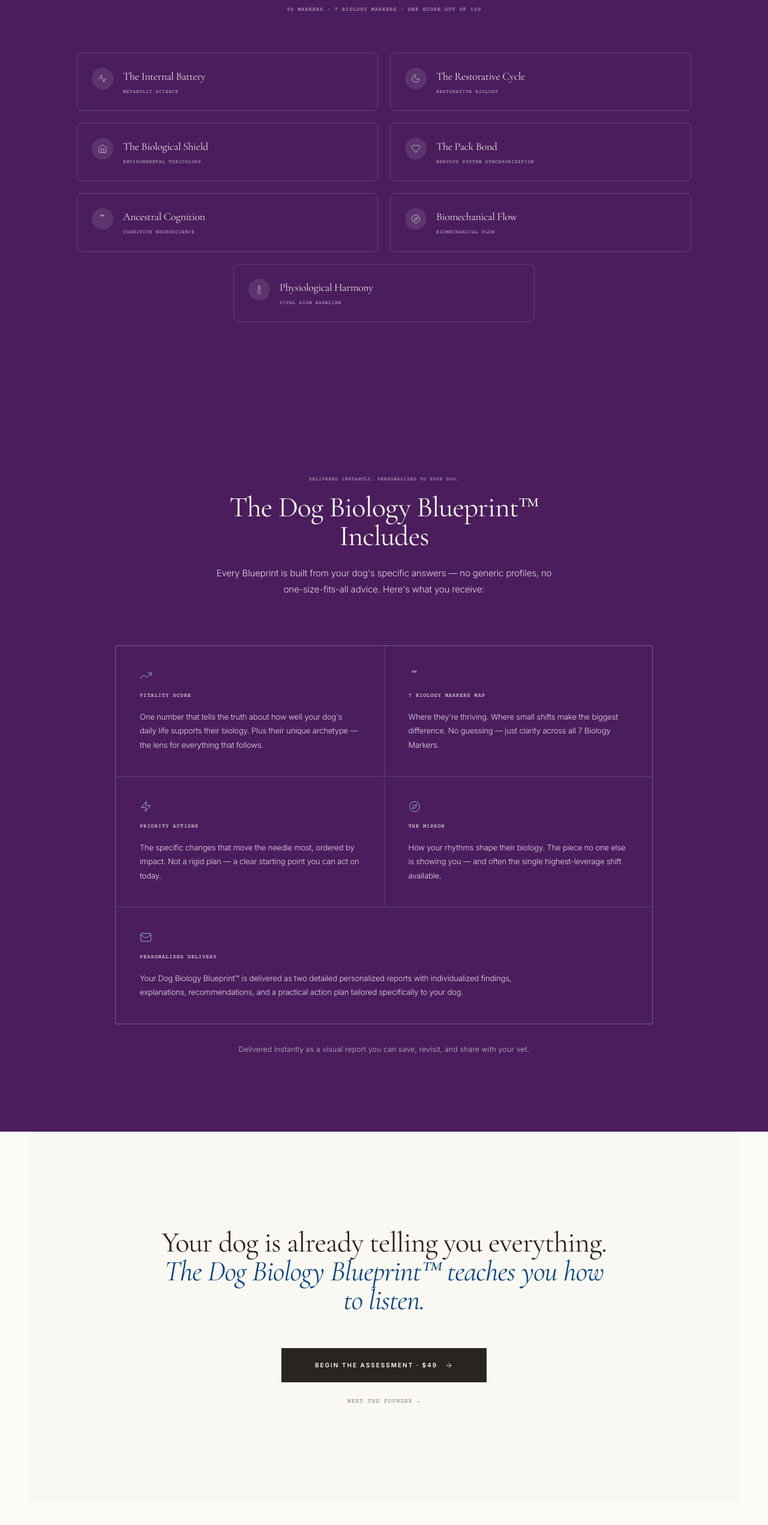
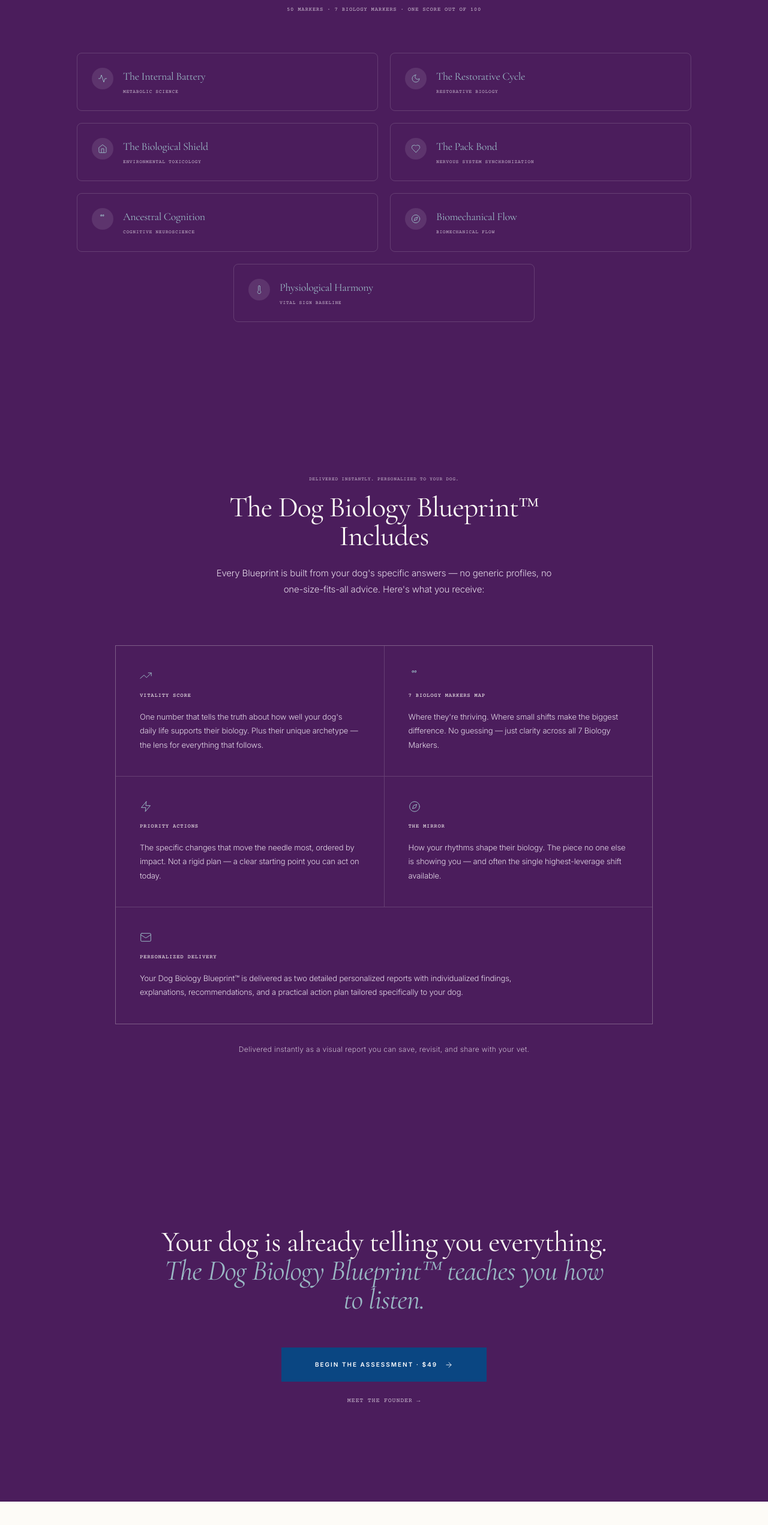
Before and after one commit to CassieAitken/the-paya-method, a React (Vite) app: page / in a window 1280 px wide. Shown: the part 1542-4085 px from the top of the page at 60% size. Built offline with nearby package versions, Linux system fonts and the light colour scheme.

Commit message:
Extend plum to Final CTA section; pillar titles/icons always blue accent

```diff
--- a/src/pages/Landing.tsx
+++ b/src/pages/Landing.tsx
@@ -127,12 +127,10 @@ export function Landing({ setStep, onSelectPillar, onShowFounderMessage }: Landi
                       <div className={`w-9 h-9 rounded-full flex items-center justify-center flex-shrink-0 transition-colors ${
                         isOpen ? 'bg-[#9AB8C4]/15' : 'bg-[#FDFBF7]/10'
                       }`}>
-                        <Icon size={16} strokeWidth={1.4} className={`transition-colors ${isOpen ? 'text-[#9AB8C4]' : 'text-[#C9B9CE]'}`} />
+                        <Icon size={16} strokeWidth={1.4} className="transition-colors text-[#9AB8C4]" />
                       </div>
                       <div className="flex-1 min-w-0">
-                        <h3 className={`font-serif text-base sm:text-lg tracking-tight transition-colors leading-tight ${
-                          isOpen ? 'text-[#FDFBF7]' : 'text-[#EDE6E9]'
-                        }`}>
+                        <h3 className="font-serif text-base sm:text-lg tracking-tight transition-colors leading-tight text-[#9AB8C4]">
                           {f.title}
                         </h3>
                         <p className="font-mono text-[8px] uppercase tracking-[0.25em] text-[#C9B9CE] mt-1.5">
@@ -224,11 +222,11 @@ export function Landing({ setStep, onSelectPillar, onShowFounderMessage }: Landi
       </section>
 
       {/* ===== FINAL CTA ===== */}
-      <section ref={ctaReveal.ref as React.RefObject<HTMLElement>} className={`border-t border-[#E8E2D9] py-20 sm:py-32 lg:py-40 px-6 bg-[#FAF8F3] ${ctaReveal.className}`}>
+      <section ref={ctaReveal.ref as React.RefObject<HTMLElement>} className={`relative left-1/2 right-1/2 -mx-[50vw] w-screen bg-[#4B1D5C] py-20 sm:py-32 lg:py-40 px-6 ${ctaReveal.className}`}>
         <div className="max-w-3xl mx-auto text-center space-y-10 sm:space-y-14">
-          <h2 className="text-3xl sm:text-4xl lg:text-5xl font-serif text-[#2A2421] leading-[1.1] tracking-tight">
+          <h2 className="text-3xl sm:text-4xl lg:text-5xl font-serif text-[#FDFBF7] leading-[1.1] tracking-tight">
             Your dog is already telling you everything.{' '}
-            <em className="text-[#0A4682]">The Dog Biology Blueprint™ teaches you how to listen.</em>
+            <em className="text-[#9AB8C4]">The Dog Biology Blueprint™ teaches you how to listen.</em>
           </h2>
           <div className="flex flex-col items-center gap-6">
             <button
@@ -237,14 +235,14 @@ export function Landing({ setStep, onSelectPillar, onShowFounderMessage }: Landi
                 setStep('intake');
                 window.scrollTo(0, 0);
               }}
-              className="group bg-[#2A2421] hover:bg-[#3A3330] text-white py-5 px-10 sm:px-14 tracking-[0.2em] uppercase text-[10px] font-bold transition-all duration-300 flex items-center justify-center gap-3 w-full sm:w-auto"
+              className="group bg-[#0A4682] hover:bg-[#083A6D] text-white py-5 px-10 sm:px-14 tracking-[0.2em] uppercase text-[10px] font-bold transition-all duration-300 flex items-center justify-center gap-3 w-full sm:w-auto"
             >
               <span>Begin the Assessment &middot; $49</span>
               <Icons.ArrowRight size={14} className="transition-transform group-hover:translate-x-1" strokeWidth={1.5} />
             </button>
             <button
               onClick={onShowFounderMessage}
-              className="text-[10px] font-mono uppercase tracking-[0.2em] text-[#8A7F72] hover:text-[#0A4682] transition-colors"
+              className="text-[10px] font-mono uppercase tracking-[0.2em] text-[#C9B9CE] hover:text-[#9AB8C4] transition-colors"
             >
               Meet the Founder →
             </button>
```
